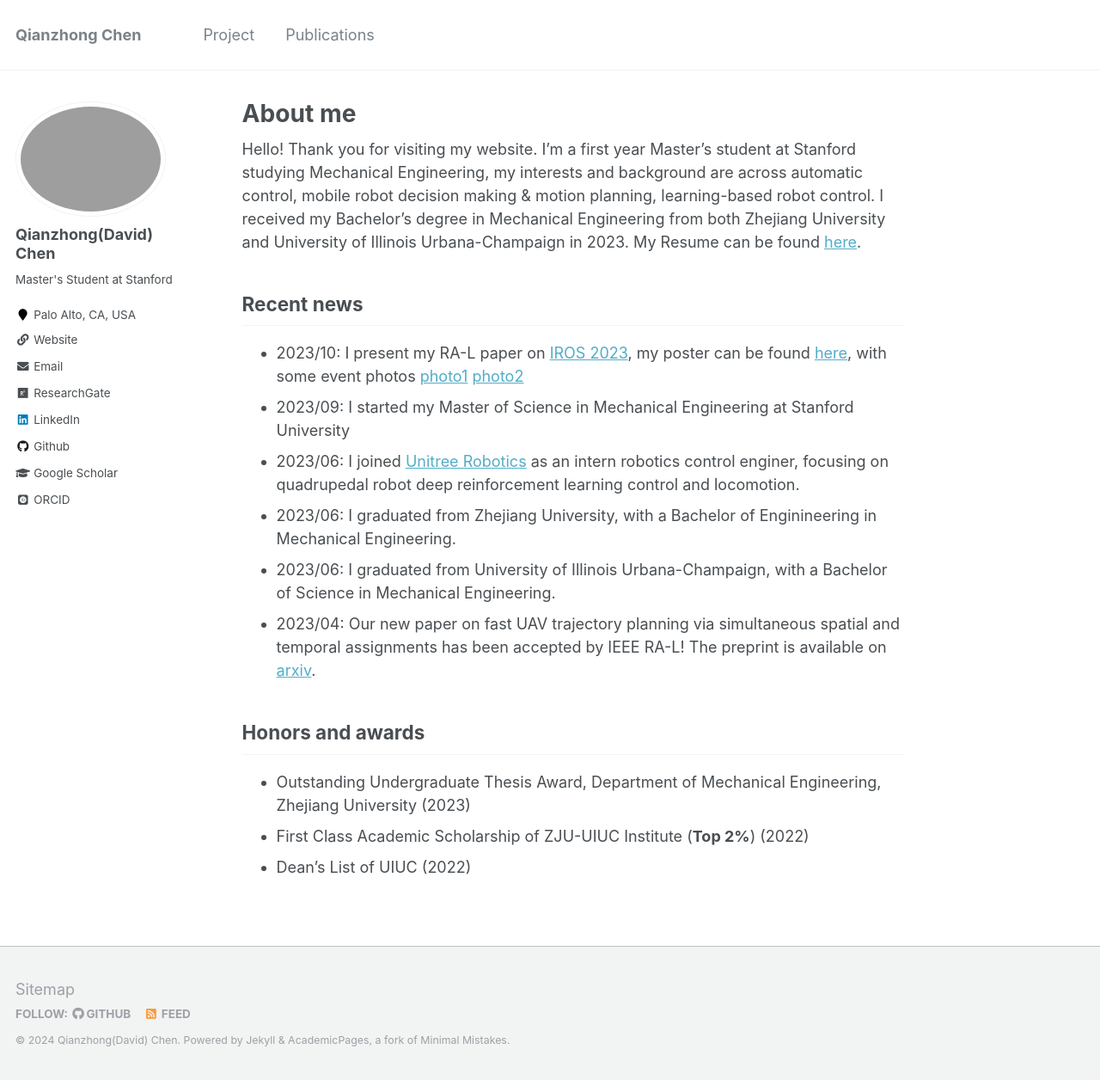
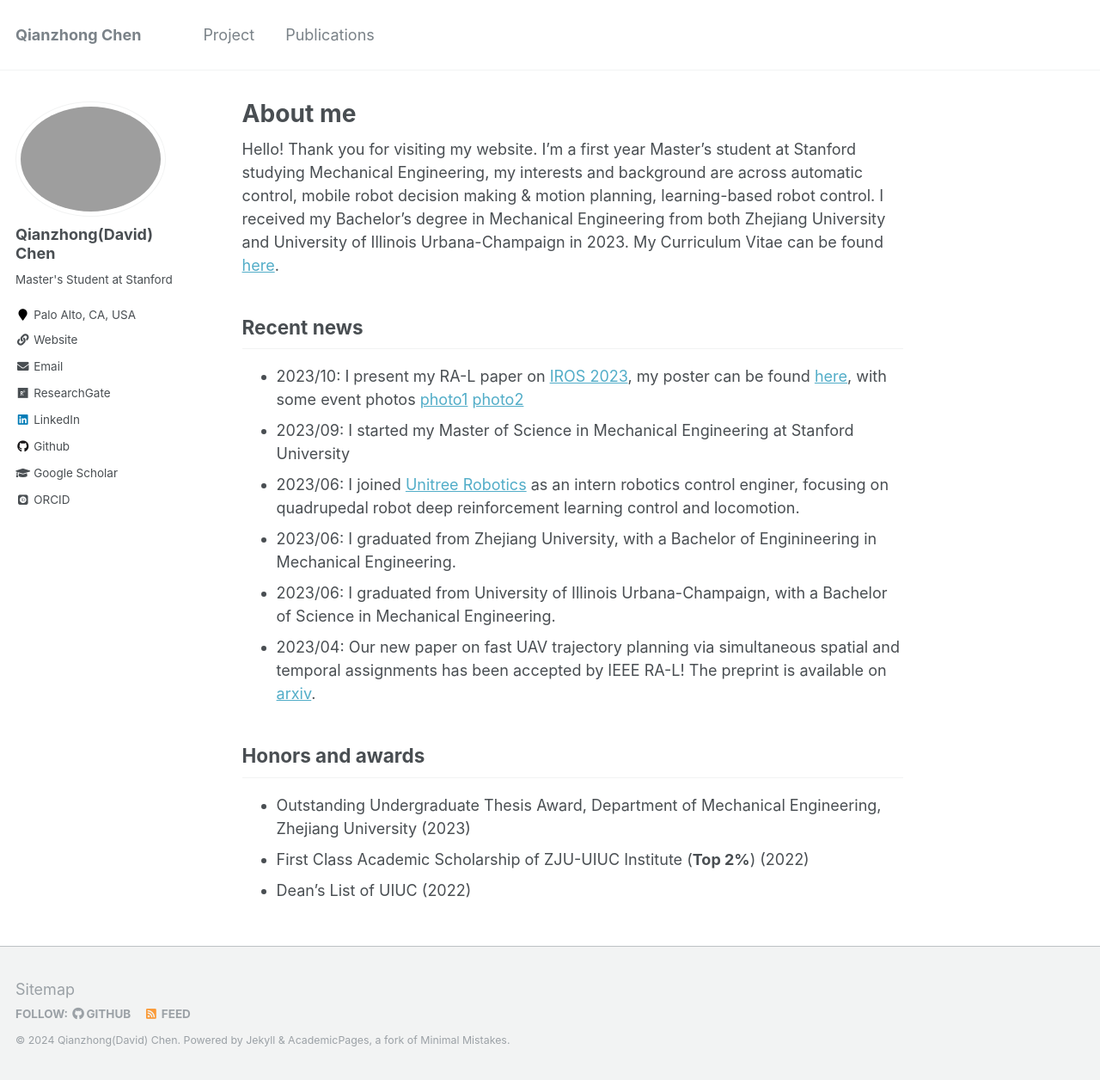
Before and after one commit to Qianzhong-Chen/Qianzhong-Chen.github.io, a Jekyll site: the page built from _pages/about.md, in a window 1280 px wide and 1256 px high. Shown: the whole window at 86% size. Built offline with Jekyll 4.4.1, drawn with Linux system fonts in a browser that asks for light colours; some web fonts are replaced.

```diff
--- a/_pages/about.md
+++ b/_pages/about.md
@@ -9,7 +9,7 @@ redirect_from:
 ---
 <!-- Hello! Thank you for visiting my website. I'm a postdoc at UIUC working with Prof. [Naira Hovakimyan](https://naira.mechse.illinois.edu/) and I'm leading the ACRL Multirotor Team. I received my Ph.D. in Electrical Engineering from the University of Maryland, under the supervision of Prof. [Derek A. Paley](https://aero.umd.edu/clark/faculty/58/Derek-A-Paley) in 2021. My Curriculum Vitae can be found [here](https://github.com/Sheng-Cheng/Sheng-Cheng.github.io/blob/master/files/CV_Sheng_UIUC.pdf). -->
 
-Hello! Thank you for visiting my website. I'm a first year Master's student at Stanford studying Mechanical Engineering, my interests and background are across automatic control, mobile robot decision making & motion planning, learning-based robot control. I received my Bachelor's degree in Mechanical Engineering from both Zhejiang University and University of Illinois Urbana-Champaign in 2023. My Resume can be found [here](https://github.com/Qianzhong-Chen/Qianzhong-Chen.github.io/blob/master/files/Qianzhong_Chen_resume.pdf).
+Hello! Thank you for visiting my website. I'm a first year Master's student at Stanford studying Mechanical Engineering, my interests and background are across automatic control, mobile robot decision making & motion planning, learning-based robot control. I received my Bachelor's degree in Mechanical Engineering from both Zhejiang University and University of Illinois Urbana-Champaign in 2023. My Curriculum Vitae can be found [here](https://github.com/Qianzhong-Chen/Qianzhong-Chen.github.io/blob/master/files/Qianzhong_Chen_CV.pdf).
 
 Recent news
 ------
```
Also changed, not shown: _pages/project.md (+13 -0 lines), _pages/publications.md (+1 -0 lines), 6 other files.
